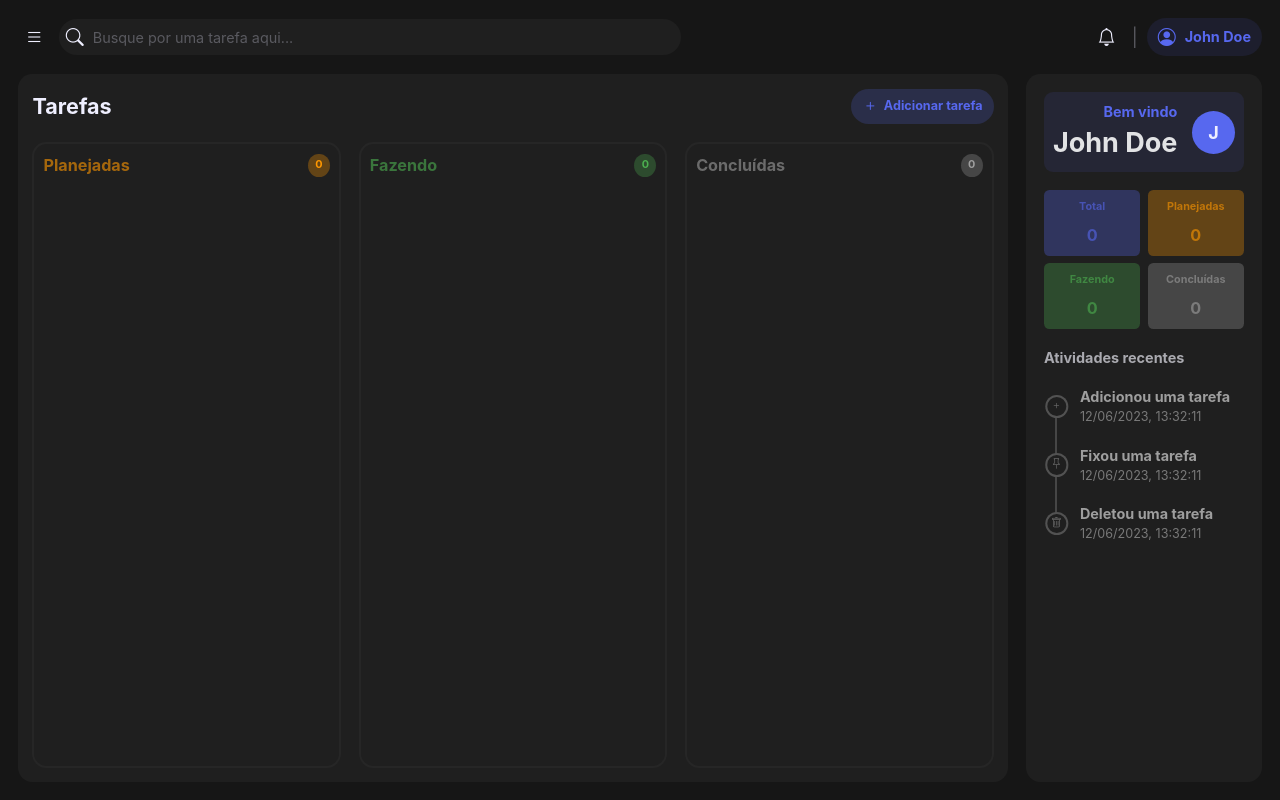
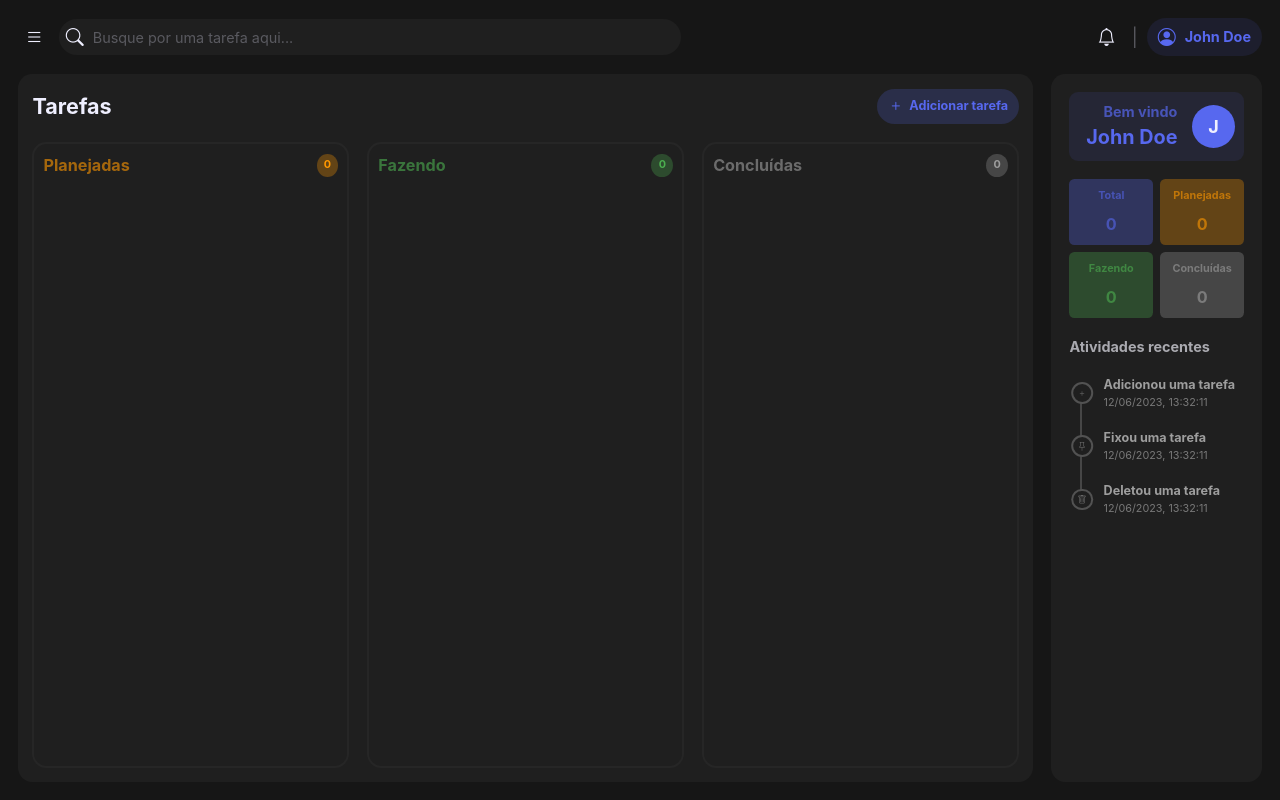
Before and after one commit to LucasLuccaCode/kanban-zustand-react, a React (Vite) app: page / in a window 1280 px wide. Built offline with nearby package versions, Linux system fonts and the light colour scheme.

Commit message:
feat: implement activity logging when adding, pinning, and deleting a task

```diff
--- a/src/components/TaskCard/index.tsx
+++ b/src/components/TaskCard/index.tsx
@@ -1,7 +1,5 @@
 import React from 'react';
 import { shallow } from 'zustand/shallow';
-
-import { useTasksStore } from '../../store/useTasks';
 
 import {
   Actions,
@@ -12,6 +10,10 @@ import {
 } from './styles';
 
 import { StateTypes } from '../../types/task';
+
+import { useTasksStore } from '../../store/useTasks';
+import { useActivitiesStore } from '../../store/useActivities';
+import { IActivity } from '../../types/activity';
 
 interface ITaskCardProps {
   id: number
@@ -30,6 +32,8 @@ export const TaskCard: React.FC<ITaskCardProps> = ({ id, title }) => {
     shallow
   )
 
+  const addActivity = useActivitiesStore(store => store.addActivity)
+
   const convertTimestampToDate = (timestamp: number) => {
     const date = new Date(timestamp);
     const formattedDate = date.toLocaleDateString('pt-BR')
@@ -37,6 +41,30 @@ export const TaskCard: React.FC<ITaskCardProps> = ({ id, title }) => {
   }
 
   const handleDragStart = () => setDraggedTask(id)
+
+  const handleTaskRemove = () => {
+    removeTask(id)
+
+    const activity: IActivity = {
+      id: Date.now(),
+      content: 'Deletou uma tarefa',
+      action: 'DELETE'
+    }
+
+    addActivity(activity)
+  }
+
+  const handleTaskFix = () => {
+    toggleFixedTask(id)
+
+    const activity: IActivity = {
+      id: Date.now(),
+      content: 'Fixou/Desfixou uma tarefa',
+      action: 'FIX'
+    }
+
+    addActivity(activity)
+  }
 
   const isFixedTask = fixedTasks.includes(id)
 
@@ -56,13 +84,13 @@ export const TaskCard: React.FC<ITaskCardProps> = ({ id, title }) => {
             <i className='bi bi-pencil-square' />
           </Button>
 
-          <Button onClick={() => removeTask(id)}>
+          <Button onClick={handleTaskRemove}>
             <i className='bi bi-trash-fill' />
           </Button>
 
           <Button
             className={isFixedTask ? 'fixed' : ''}
-            onClick={() => toggleFixedTask(id)}
+            onClick={handleTaskFix}
           >
             <i className='bi bi-pin-fill' />
           </Button>
--- a/src/components/TaskForm/index.tsx
+++ b/src/components/TaskForm/index.tsx
@@ -1,6 +1,7 @@
 import React, { useState, FormEvent } from 'react'
 
 import { ITask, StateTypes } from '../../types/task'
+import { IActivity } from '../../types/activity'
 
 import {
   Actions,
@@ -13,6 +14,7 @@ import {
 
 import { useTasksStore } from '../../store/useTasks'
 import { useDialogStore } from '../../store/useDialog'
+import { useActivitiesStore } from '../../store/useActivities'
 
 import { Avatar } from '../Avatar'
 import { Button } from '../Button'
@@ -23,6 +25,7 @@ export const TaskForm: React.FC = () => {
 
   const addTask = useTasksStore((store) => store.addTask)
   const toggleDialog = useDialogStore((store) => store.toggleDialog)
+  const addActivity = useActivitiesStore((store) => store.addActivity)
 
   const handleFormSubmit = (e: FormEvent<HTMLFormElement>) => {
     e.preventDefault()
@@ -35,6 +38,14 @@ export const TaskForm: React.FC = () => {
 
     addTask(task)
     toggleDialog()
+
+    const activity: IActivity = {
+      id: Date.now(),
+      content: 'Adicionou uma tarefa',
+      action: 'ADD'
+    }
+
+    addActivity(activity)
   }
 
   return (
--- a/src/pages/Root/Aside/RecentActivity/ActivityCard/styles.ts
+++ b/src/pages/Root/Aside/RecentActivity/ActivityCard/styles.ts
@@ -41,15 +41,16 @@ export const Icon = styled.div`
   display: grid;
   transform: translateX(-50%);
   place-content: center;
-  width: 1.3rem;
-  height: 1.3rem;
+  width: 1.2rem;
+  height: 1.2rem;
   border-radius: 50px;
   border: 2px solid rgba(var(--done-state-color), .4);
   background: ${props => props.theme.colors.bg.secondary};
   z-index: 1;
 
   i {
-    font-size: .6rem;
+    font-size: .5rem;
+    margin-top: 1px;
     color: rgba(var(--done-state-color), .6);
   }
 `
@@ -62,12 +63,12 @@ export const Content = styled.div`
 
   p {
     font-weight: bold;
-    font-size: .8rem;
+    font-size: .7rem;
     color: rgba(var(--done-state-color), 1);
   }
 
   span {
-    font-size: .7rem;
+    font-size: .6rem;
     color: rgba(var(--done-state-color), .7);
   }
 `
--- a/src/pages/Root/Aside/Welcome/styles.ts
+++ b/src/pages/Root/Aside/Welcome/styles.ts
@@ -11,17 +11,18 @@ export const WelcomeStyled = styled.div`
 `
 
 export const Message = styled.div`
+  flex: 1;
   display: flex;
   flex-direction: column;
   align-items: flex-end;
 
   strong {
     font-size: .8rem;
-    color: rgba(87, 104, 239, var(--title-opacity));
+    color: rgba(var(--all-state-color), .7);
   }
 
-  h3 {
-    font-size: 1rem;
-    color: ${props => props.theme.colors.bg.details}
+  h2 {
+    font-size: 1.1rem;
+    color: ${props => props.theme.colors.bg.details};
   }
 `
--- a/src/pages/Root/Aside/index.tsx
+++ b/src/pages/Root/Aside/index.tsx
@@ -1,6 +1,6 @@
 import React from 'react';
 
-import { AsideStyled } from './styles';
+import { AsideStyled, RecentActivityLabel } from './styles';
 
 import { Welcome } from './Welcome';
 import { TaskInformation } from './TaskInformation';
@@ -13,7 +13,7 @@ export const Aside: React.FC = () => {
 
       <TaskInformation />
 
-      <h3>Atividades recentes</h3>
+      <RecentActivityLabel>Atividades recentes</RecentActivityLabel>
 
       <RecentActivity />
     </AsideStyled>
--- a/src/pages/Root/Aside/styles.ts
+++ b/src/pages/Root/Aside/styles.ts
@@ -9,10 +9,11 @@ export const AsideStyled = styled.div`
   border-radius: ${props => props.theme.borderRadius.large};
   background: ${props => props.theme.colors.bg.secondary};
   overflow: hidden;
+`
 
-  & > h3 {
-    font-size: .8rem;
-    font-weight: bold;
-    color: #aaaab0;
-  }
+
+export const RecentActivityLabel = styled.h3`
+  font-size: .8rem;
+  font-weight: bold;
+  color: #aaaab0;
 `
--- /dev/null
+++ b/src/types/activity.ts
@@ -0,0 +1,7 @@
+import { TaskAction } from './task'
+
+export interface IActivity {
+  id: number
+  content: string
+  action: TaskAction
+}
```
Also changed, not shown: src/store/useActivities.ts (+1 -7 lines).
